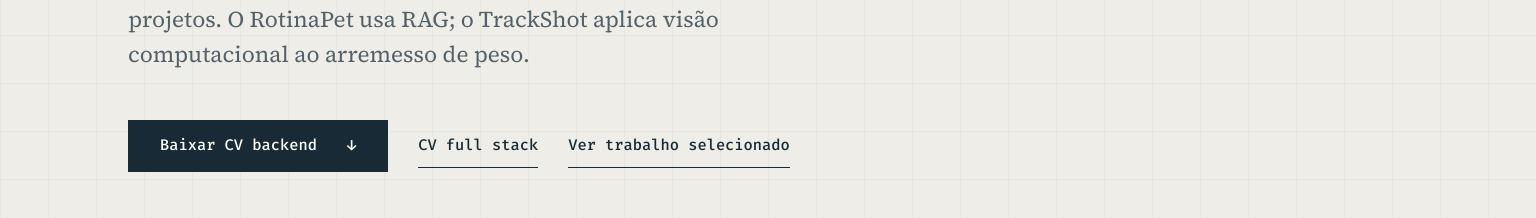
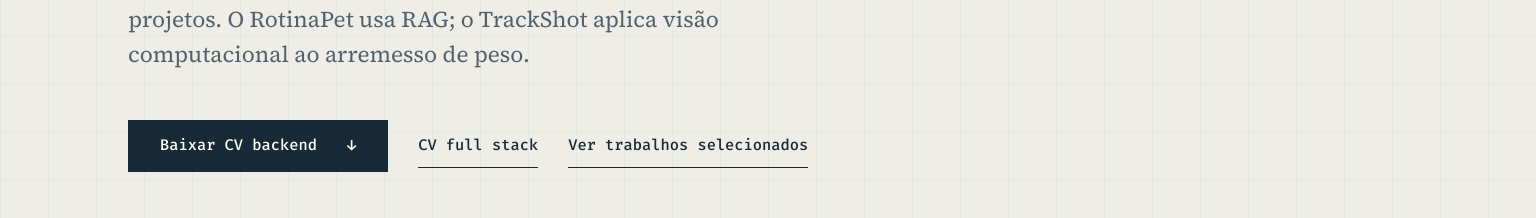
Before and after one commit to caiovilquer/portifolio, a React (Vite) app: page / in a window 1536 px wide. Shown: the part 973-1191 px from the top of the page. Built offline with nearby package versions, Linux system fonts and the light colour scheme.

Commit message:
fix: separate project ruler from content

```diff
--- a/src/content.ts
+++ b/src/content.ts
@@ -172,7 +172,7 @@ export const content: Record<Locale, SiteContent> = {
       ],
       cvBackend: "Baixar CV backend",
       cvFullStack: "CV full stack",
-      seeWork: "Ver trabalho selecionado",
+      seeWork: "Ver trabalhos selecionados",
       portraitAlt: "Retrato de Caio Vilquer Carvalho",
       portraitCaption: "Caio Vilquer Carvalho · São Paulo, SP",
       measurementLabel: "Referência da régua visual",
@@ -185,7 +185,7 @@ export const content: Record<Locale, SiteContent> = {
     },
     work: {
       kicker: "Poliatletas · RotinaPet · Viazio",
-      heading: "Trabalho selecionado",
+      heading: "Trabalhos selecionados",
       intro:
         "O Poliatletas compara marcas esportivas, o RotinaPet isola os dados de cada família e o Viazio ranqueia destinos mesmo quando uma fonte falha. Nos três, regras de domínio, autorização e falhas de integração aparecem no código e nos testes.",
       indexLabel: "Registro dos casos",
--- a/src/index.css
+++ b/src/index.css
@@ -1683,7 +1683,8 @@ main:focus {
 
 @media (min-width: 90rem) {
   .work-register,
-  .profile-sheet {
+  .profile-sheet,
+  .project-dossier {
     padding-inline-start: max(0rem, calc(5rem - (100vw - 90rem) / 2));
   }
 
```
